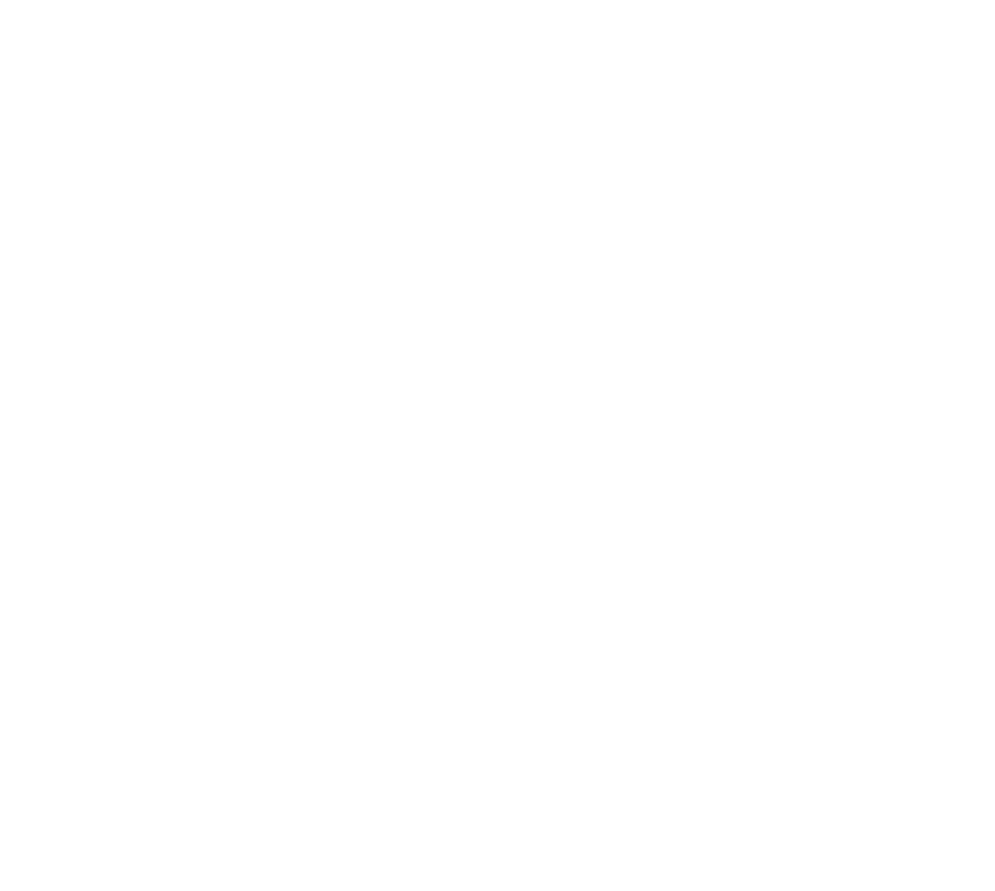
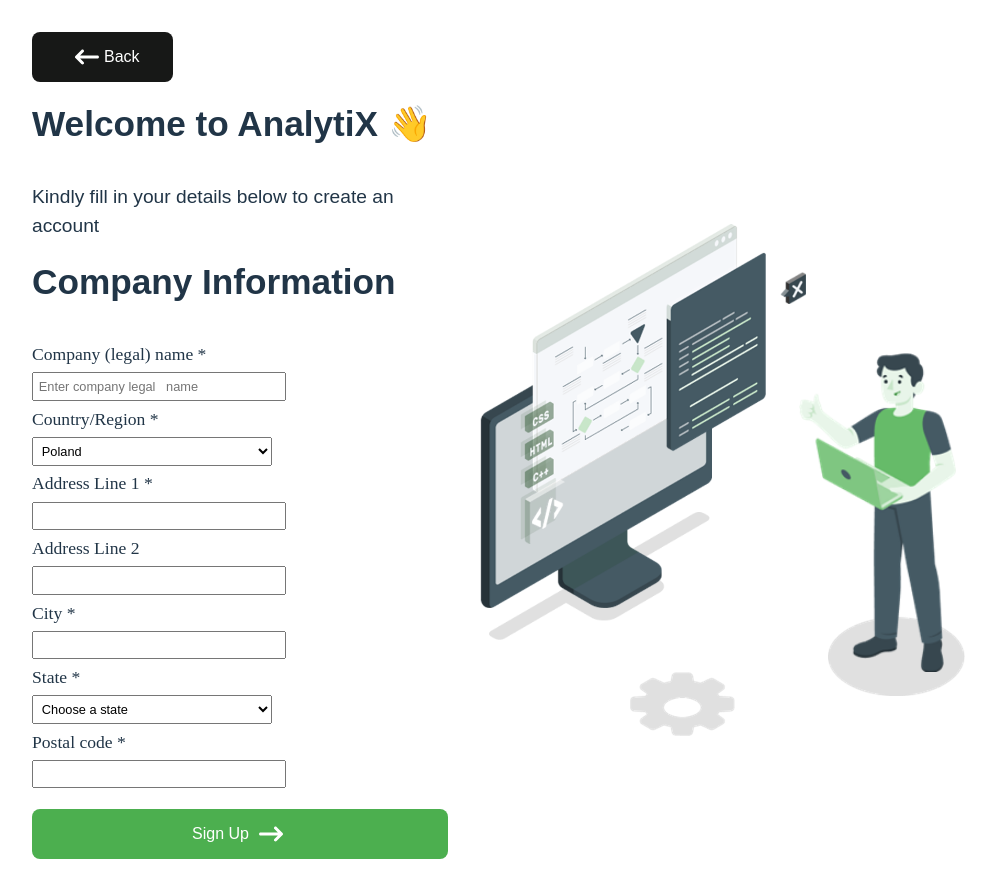
Before and after one commit to Poyetnyax/Data-WebApp, a React (Vite) app: page /sign-up in a window 1280 px wide. Before the commit this address had no page. Shown: the whole page, without its empty margins (256-1251 px from the left). Before the commit the page ends 800 px from the top, so only its background shows below. Built offline with nearby package versions, Linux system fonts and the light colour scheme.

Commit message:
signup, signin pages and fixes

```diff
--- a/src/App.jsx
+++ b/src/App.jsx
@@ -2,6 +2,7 @@
 import { Routes, Route} from 'react-router-dom';
 import Landing from "./Layouts/Landing";
 import SignIn from "./Layouts/SignIn";
+import SignUp from "./Layouts/SignUp"
 
 function App() {
   return (
@@ -9,6 +10,7 @@
         <Routes>
           <Route path='/' element={<Landing />} />
           <Route path='/sign-in' element={<SignIn />} />
+          <Route path='/sign-up' element={<SignUp />} />
         </Routes>
       </div>
   );
--- a/src/Components/Molecules/Action.css
+++ b/src/Components/Molecules/Action.css
@@ -1,7 +1,8 @@
 .action-container {
+  width: 60rem;
   display: flex;
   padding-top: 6rem;
-  column-gap: 20rem;
+  justify-content: center;
 }
 .container-left {
   display: flex;
@@ -25,6 +26,7 @@
   margin-top: 3rem;
 }
 .illustration-container {
+  width: 18rem;
   display: flex;
 }
 
--- a/src/Components/Molecules/Action.jsx
+++ b/src/Components/Molecules/Action.jsx
@@ -7,6 +7,7 @@
 import formula from "../../Assets/images/formula.png";
 import gear from "../../Assets/images/gear.png";
 import personShadow from "../../Assets/images/personShadow.png";
+import { Link } from "react-router-dom";
 
 function Action() {
   return (
@@ -22,7 +23,7 @@
           </p>
         </div>
         <div className="getbutton">
-          <Button name="Get Started" />
+          <Link to="/sign-up"><Button name="Get Started" /></Link>
         </div>
       </div>
       <div className="illustration-container">
--- a/src/Layouts/SignIn.css
+++ b/src/Layouts/SignIn.css
@@ -0,0 +1,45 @@
+.SignIn{
+    display: flex;
+    justify-content: center;
+    align-items: center;
+    gap: 4rem;
+}
+.btn{
+    font-family: sans-serif, Arial, Helvetica;
+  font-size: 1rem;
+  padding: 12px 2rem;
+  border: 1px solid transparent;
+  border-radius: 8px;
+  color: #ffffff;
+  background-color: #171817;
+  cursor: pointer;
+  display: flex;
+  align-items: center;
+  justify-content: center;
+}
+.input{
+    width: 20rem;
+    display: flex;
+    flex-direction: column;
+    gap: 2rem;
+    text-align: left;
+}
+.heading{
+    font-family: sans-serif, Arial, Helvetica;
+    margin-bottom: 1rem;
+}
+
+.inputspace{
+    align-items: center;
+    font-family: sans-serif, Arial, Helvetica;
+    padding: 0.5rem;
+}
+
+.illustration-container {
+    width: 18rem;
+    display: flex;
+  }
+
+  .illustration-left {
+    display: flex;
+  }
--- a/src/Layouts/SignIn.jsx
+++ b/src/Layouts/SignIn.jsx
@@ -1,12 +1,41 @@
-function Landing() {
+import "./SignIn.css";
+import Button from "../Components/Atoms/Button/Button";
+import person from "../Assets/images/person.png";
+import device from "../Assets/images/device.png";
+import windows from "../Assets/images/windows.png";
+import deviceShadow from "../Assets/images/deviceShadow.png";
+import formula from "../Assets/images/formula.png";
+import gear from "../Assets/images/gear.png";
+import personShadow from "../Assets/images/personShadow.png";
+import { Link } from "react-router-dom";
+import { FontAwesomeIcon } from "@fortawesome/react-fontawesome";
+import { faArrowLeftLong } from "@fortawesome/free-solid-svg-icons";
+
+function SignIn() {
     return (
-      <div className="Sign-in">
+      <div className="SignIn">
         <div className="input">
-            <input type="text" value="Username" />
-            <input type="text" value="Password" />
+            <Link to="/"><button className="btn">
+      <FontAwesomeIcon className="icon" icon={faArrowLeftLong} />{'Back'}
+    </button></Link>
+            <h2 className="heading">Sign-in</h2>
+            <input className="inputspace" type="text" placeholder="Username" required />
+            <input className="inputspace" type="text" placeholder="Password" required />
+            <Button name="Sign In" />
+        </div>
+        <div className="illustration-container">
+          <div className="illustration-left">
+            <img src={device} alt="device"   className="device" />
+            <img src={windows} alt="windows"   className="windows" />
+            <img src={deviceShadow} alt="deviceShadow"   className="deviceShadow" />
+            <img src={formula} alt="formula"   className="formula" />
+            <img src={gear} alt="gear" className="gear" />
+            <img src={person} alt="person"   className="person" />
+            <img src={personShadow} alt="personShadow"   className="personShadow" />
+          </div>
         </div>
       </div>
     );
   }
 
-  export default Landing;
+  export default SignIn;
--- /dev/null
+++ b/src/Layouts/SignUp.css
@@ -0,0 +1,34 @@
+.SignUpPage{
+    display: flex;
+    align-items: center;
+    justify-content: center;
+}
+.SignUp{
+    width: 26rem;
+    display: flex;
+    flex-direction: column;
+    text-align: left;
+
+    padding: 2rem;
+    gap: 1rem;
+    font-Family: 'Arial, sans-serif'
+}
+.form{
+    font-size: 1.1rem;
+}
+
+.details{
+    width: 15rem;
+    align-items: center;
+    font-family: sans-serif, Arial, Helvetica;
+    padding: 0.3rem;
+    font-size: 0.8rem;
+    margin: 0.3rem 0;
+}
+.choice{
+    width: 15rem;
+    font-family: sans-serif, Arial, Helvetica;
+    padding: 0.3rem;
+    font-size: 0.8rem;
+    margin: 0.3rem 0;
+}
--- /dev/null
+++ b/src/Layouts/SignUp.jsx
@@ -0,0 +1,89 @@
+import "./SignUp.css";
+import person from "../Assets/images/person.png";
+import device from "../Assets/images/device.png";
+import windows from "../Assets/images/windows.png";
+import deviceShadow from "../Assets/images/deviceShadow.png";
+import formula from "../Assets/images/formula.png";
+import gear from "../Assets/images/gear.png";
+import personShadow from "../Assets/images/personShadow.png";
+import Button from "../Components/Atoms/Button/Button";
+import { Link } from "react-router-dom";
+import { FontAwesomeIcon } from "@fortawesome/react-fontawesome";
+import { faArrowLeftLong } from "@fortawesome/free-solid-svg-icons";
+
+function SignUp () {
+  return (
+    <div className="SignUpPage">
+      <div className="SignUp">
+        <Link to="/">
+          <button className="btn">
+            <FontAwesomeIcon className="icon" icon=    {faArrowLeftLong} />{'Back'}
+          </button>
+        </Link>
+        <h2>Welcome to AnalytiX <span role="img"   aria-label="wave">👋</span></h2>
+        <p>Kindly fill in your details below to create an   account</p>
+        <h2>Company Information</h2>
+        <form className="form">
+          <label>
+            Company (legal) name *<br/>
+            <input className="details" type="text" placeholder="Enter company legal   name" required />
+          </label>
+          <br />
+          <label>
+            Country/Region *<br/>
+            <select className="choice" required>
+              <option value="Poland">Poland</option>
+              <option value="German">German</option>
+              <option value="Netherlands">Netherlands</option>
+              <option value="Spain">Spain</option>
+            </select>
+          </label>
+          <br />
+          <label>
+            Address Line 1 *<br/>
+            <input className="details" type="text" placeholder=" " required />
+          </label>
+          <br />
+          <label>
+            Address Line 2<br/>
+            <input className="details" type="text" placeholder=" " />
+          </label>
+          <br />
+          <label>
+            City *<br/>
+            <input className="details" type="text" placeholder=" " required />
+          </label>
+          <br />
+          <label>
+            State *<br/>
+            <select className="choice" required>
+              <option value="">Choose a state</option>
+              <option value="">Warsaw</option>
+              <option value="">Lubelska</option>
+              <option value="">Gdanski</option>
+            </select>
+          </label>
+          <br />
+          <label>
+            Postal code *<br/>
+            <input className="details" type="text" placeholder=" " required />
+          </label>
+        </form>
+        <Button name="Sign Up"/>
+      </div>
+      <div className="illustration-container">
+          <div className="illustration-left">
+            <img src={device} alt="device"   className="device" />
+            <img src={windows} alt="windows"   className="windows" />
+            <img src={deviceShadow} alt="deviceShadow"   className="deviceShadow" />
+            <img src={formula} alt="formula"   className="formula" />
+            <img src={gear} alt="gear" className="gear" />
+            <img src={person} alt="person"   className="person" />
+            <img src={personShadow} alt="personShadow"   className="personShadow" />
+          </div>
+        </div>
+    </div>
+  );
+}
+
+export default SignUp;
```
